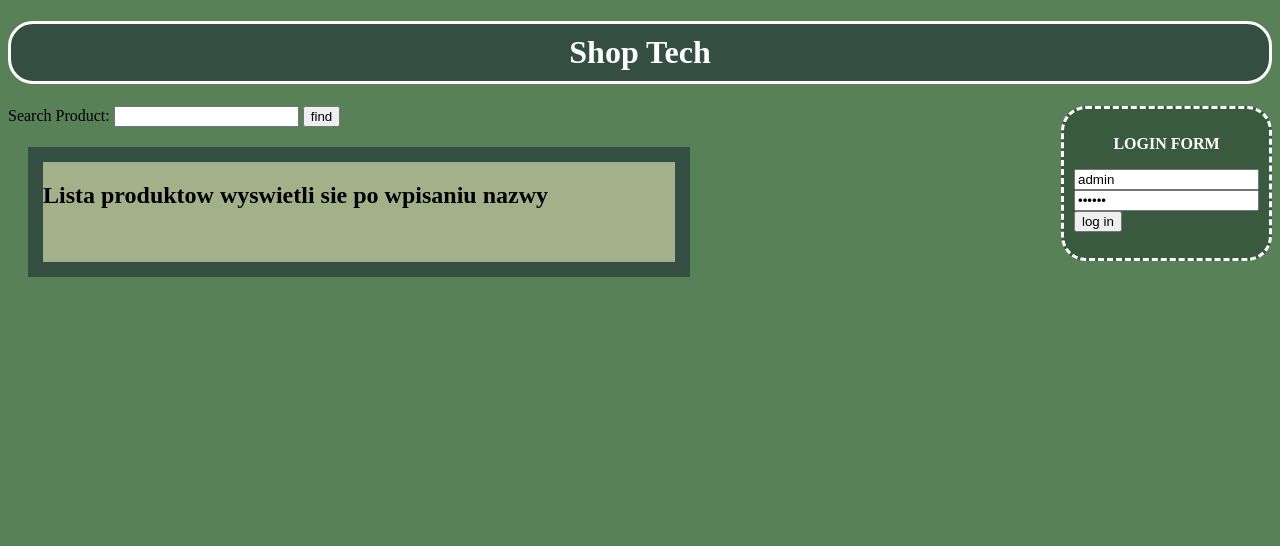
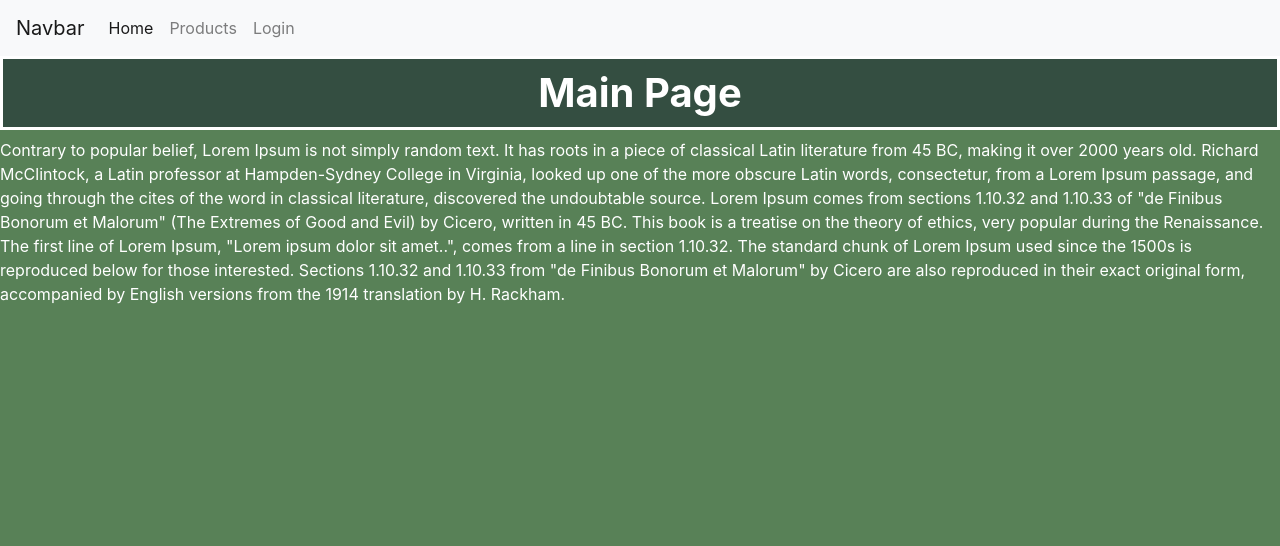
Before and after one commit to MichalZdanuk/Projekt_PaMiW, a Flask app: page / in a window 1280 px wide. Shown: the top 546 px of the page. Run offline with Flask 2, Linux system fonts and the light colour scheme; parts of the project's set-up code (start-up, migrations or seed data) failed here and were passed over; some libraries are stand-ins or nearby versions.

Commit message:
general refactor of project

```diff
--- /dev/null
+++ b/app.py
@@ -0,0 +1,42 @@
+from distutils.debug import DEBUG
+from flask import Flask,request, render_template
+import json
+
+app = Flask(__name__)
+
+def read_words_from_file(file_path):
+    word_file = file_path
+    words = open(word_file).read().splitlines()
+    return words
+
+tab = read_words_from_file("words")
+# product_list = Product.objects.all()
+
+@app.route("/")
+def home():
+    return render_template("home.html")
+
+
+@app.route("/index")
+def index():
+    return render_template("index.html")
+
+@app.route("/login")
+def login():
+    return render_template("login.html")
+
+@app.route("/search")
+def search():
+    text = request.args['searchText']
+    result = [c for c in tab if str(text).lower() in c.lower()]
+    return json.dumps({"results":result})
+
+@app.route('/with-post', methods=["POST"])
+def with_post():
+    username = request.form.get("username", "nothing")
+    password = request.form.get("password", "nothing")
+
+    return "Got [" + username + "] and [" + password + "]", 200
+
+if __name__ == "__main__":
+    app.run(debug=True)
--- a/send-data.py
+++ /dev/null
@@ -1,77 +0,0 @@
-import time
-import re
-from flask import Flask
-from flask import request
-from flask import make_response
-from flask import render_template
-app = Flask(__name__)
-
-@app.route('/')
-def index():
-    return render_template("forms.html")
-
-@app.route('/with-get', methods=["GET"])
-def with_get():
-    username = request.args.get("username", "nothing")
-    password = request.args.get("password", "nothing")
-
-    return "Got [" + username + "] and [" + password + "]", 200
-
-@app.route('/products', methods=["GET"])
-def find_product():
-    product = request.args.get("search_product", "nothing")
-    return render_template("products.html",data=[find(product)])
-    #return "Got [" + str(find(product)) + "]", 200
-
-def read_words_from_file(file_path):
-    word_file = file_path
-    words = open(word_file).read().splitlines()
-    return words
-
-tab = read_words_from_file("words")
-def find(prod_name):
-    tab_found = []
-    prod_name = '^' + prod_name
-    for i in tab:
-        x = re.search(prod_name,i)
-        if(x!=None):
-            tab_found.append(i)
-    return tab_found
-
-
-# @app.route('/with-post', methods=["POST"])
-# def with_post():
-#     username = request.form.get("username", "nothing")
-#     password = request.form.get("password", "nothing")
-
-#     return "Got [" + username + "] and [" + password + "]", 200
-
-# @app.route('/with-file', methods=["POST"])
-# def with_file():
-#     username = request.form.get("username", "nothing")
-#     password = request.form.get("password", "nothing")
-#     license  = request.files.get("license")
-
-#     if license:
-#         return "Got [" + username + "] and [" + password + "] and [" + license.filename + "]", 200
-#     else:
-#         return "Got [" + username + "] and [" + password + "] and no file", 200
-
-# @app.route('/with-json', methods=["POST"])
-# def with_json():
-#     data = request.get_json(silent=True)
-#     if data:
-#         username = data.get("username", "nothing")
-#         password = data.get("password", "nothing")
-#         return "Got JSON [" + username + "] and [" + password + "]", 200
-#     else:
-#         username = request.form.get("username", "nothing")
-#         password = request.form.get("password", "nothing")
-#         return "Got form [" + username + "] and [" + password + "]", 200
-
-# @app.route('/with-url/<argument>', methods=["GET"])
-# def with_url(argument):
-#     return "Got argument [" + argument + "]", 200
-
-if __name__ == '__main__':
-    app.run(host="0.0.0.0", port=5050)
--- a/static/styles/styles.css
+++ b/static/styles/styles.css
@@ -1,28 +1,3 @@
-div.login {
-    float: right;
-    background-color: #3a5a40;
-    border-style: dashed;
-    font-weight: bold;
-    color: #ffffff;
-    border-radius: 25px;
-    padding: 10px;
-}
-
-body {
-    background-color: #588157;
-}
-
-h1 {
-    color: #ffffff;
-    text-align: center;
-    background-color: #344e41;
-    border-style: solid;
-    border-color: #ffffff;
-    border-radius: 25px;
-    padding: 10px;
-    font-weight: bold;
-}
-
 footer {
     position: fixed;
     left: 0;
@@ -33,3 +8,39 @@ footer {
     text-align: center;
     border-color: #ffffff;
 }
+
+body {
+    background-color: #588157;
+}
+
+div.results {
+    background-color: #3a5a40;
+    border-style: dashed;
+    font-weight: bold;
+    color: #ffffff;
+    border-radius: 25px;
+    padding: 10px;
+    margin-bottom: 100px;
+}
+
+h1 {
+    color: #ffffff;
+    text-align: center;
+    background-color: #344e41;
+    border-style: solid;
+    border-color: #ffffff;
+
+    padding: 10px;
+    font-weight: bold;
+}
+
+label.bold {
+    font-weight: bold;
+    margin: auto;
+    font-size: 40px;
+}
+
+div.mycenter {
+    margin: auto;
+    width: 50%;
+}
--- a/templates/forms.html
+++ /dev/null
@@ -1,79 +0,0 @@
-<!doctype html>
-<html>
-
-<head>
-  <style>
-  </style>
-  <link rel="stylesheet" type="text/css" href="{{ url_for('static',filename='styles/styles.css') }}">
-  <title>ShopTech</title>
-  <script>
-    window.addEventListener("load", function () {
-      console.info("Inicjalizuję obsługę formularza wysyłającego asynchronicznie JSON");
-      form_json = document.getElementById("form-json");
-      form_json.addEventListener("submit", function (event) {
-        event.preventDefault();
-        console.info("Zablokowano domyślną obsługę");
-
-        data = new FormData(form_json);
-        json = JSON.stringify(Object.fromEntries(data));
-
-        fetch("/with-json", {
-          method: "POST",
-          headers: { "Content-Type": "application/json" },
-          body: json
-        }).then((response) => response.text())
-          .then((text) => console.info(text));
-      });
-    });
-  </script>
-</head>
-
-<body>
-  <h1>Shop Tech</h1>
-  </div>
-  <div class="login">
-    <p style="text-align: center;">LOGIN FORM
-    <form action="/with-get" method="get">
-      <input name="username" value="admin" type="text" />
-      <br />
-      <input name="password" value="lupa.8" type="password" />
-      <br />
-      <input name="submit" value="log in" type="submit" />
-      <br />
-    </form>
-    </p>
-  </div>
-
-  <p>
-  <form action="/products" method="get">
-    <label>Search Product: </label>
-    <input type="text" id="search_product" name="search_product">
-    <input name="find_prod" value="find" type="submit" />
-  </form>
-  </p>
-
-  <!--
-    <div style="background-color: #a3b18a;
-    border: 15px solid #344e41;
-    width: 800px;
-    height: 250px;
-    padding: 50px;
-    margin: 20px;">
-  -->
-
-  <div style="background-color: #a3b18a;
-    border: 15px solid #344e41;
-    width: 50%;
-    min-height: 100px;
-    overflow: hidden;
-    margin: 20px;">
-    <h2>Lista produktow wyswietli sie po wpisaniu nazwy</h2>
-  </div>
-
-  <footer>
-    <p>Author: Michal Zdanuk<br>
-    <a href="https://github.com/michalzdanuk">github.com/michalzdanuk</a></p>
-  </footer>
-</body>
-
-</html>
--- /dev/null
+++ b/templates/home.html
@@ -0,0 +1,52 @@
+<!DOCTYPE html>
+<html>
+
+<head>
+    <meta charset="utf-8">
+    <title>DreamCar</title>
+    <!-- <link rel="stylesheet" type="text/css" href="{{ url_for('static', filename='css/bootstrap.css')}}">
+        <script src="{{ url_for('static', filename='js/jquery.js')}}"></script> -->
+    <link href="https://maxcdn.bootstrapcdn.com/bootstrap/4.1.1/css/bootstrap.min.css" rel="stylesheet"
+        id="bootstrap-css">
+    <script src="https://maxcdn.bootstrapcdn.com/bootstrap/4.1.1/js/bootstrap.min.js"></script>
+    <script src="https://ajax.googleapis.com/ajax/libs/jquery/3.4.1/jquery.min.js"></script>
+    <link rel="stylesheet" type="text/css" href="{{ url_for('static',filename='styles/styles.css') }}">
+</head>
+
+<body>
+    <nav class="navbar navbar-expand-lg navbar-light bg-light">
+        <a class="navbar-brand" href="#">Navbar</a>
+        <button class="navbar-toggler" type="button" data-toggle="collapse" data-target="#navbarNav" aria-controls="navbarNav" aria-expanded="false" aria-label="Toggle navigation">
+          <span class="navbar-toggler-icon"></span>
+        </button>
+        <div class="collapse navbar-collapse" id="navbarNav">
+          <ul class="navbar-nav">
+            <li class="nav-item active">
+              <a class="nav-link" href="/">Home <span class="sr-only">(current)</span></a>
+            </li>
+            <li class="nav-item">
+              <a class="nav-link" href="/index">Products</a>
+            </li>
+            <li class="nav-item">
+              <a class="nav-link" href="/login">Login</a>
+            </li>
+          </ul>
+        </div>
+    </nav>
+
+    <h1>Main Page</h1>
+    <p style="color: white;">
+      Contrary to popular belief, Lorem Ipsum is not simply random text. It has roots in a piece of classical Latin literature from 45 BC, making it over 2000 years old. Richard McClintock, a Latin professor at Hampden-Sydney College in Virginia, looked up one of the more obscure Latin words, consectetur, from a Lorem Ipsum passage, and going through the cites of the word in classical literature, discovered the undoubtable source. Lorem Ipsum comes from sections 1.10.32 and 1.10.33 of "de Finibus Bonorum et Malorum" (The Extremes of Good and Evil) by Cicero, written in 45 BC. This book is a treatise on the theory of ethics, very popular during the Renaissance. The first line of Lorem Ipsum, "Lorem ipsum dolor sit amet..", comes from a line in section 1.10.32.
+
+The standard chunk of Lorem Ipsum used since the 1500s is reproduced below for those interested. Sections 1.10.32 and 1.10.33 from "de Finibus Bonorum et Malorum" by Cicero are also reproduced in their exact original form, accompanied by English versions from the 1914 translation by H. Rackham.
+    </p>
+
+    <footer>
+        <p>Author: Michal Zdanuk<br>
+            <a href="https://github.com/michalzdanuk">github.com/michalzdanuk</a>
+        </p>
+    </footer>
+
+</body>
+
+</html>
```
Also changed, not shown: templates/client.html (deleted, +0 -56 lines), templates/index.html (added, +94 -0 lines), templates/login.html (added, +64 -0 lines), templates/products.html (deleted, +0 -77 lines), 1 other file.
